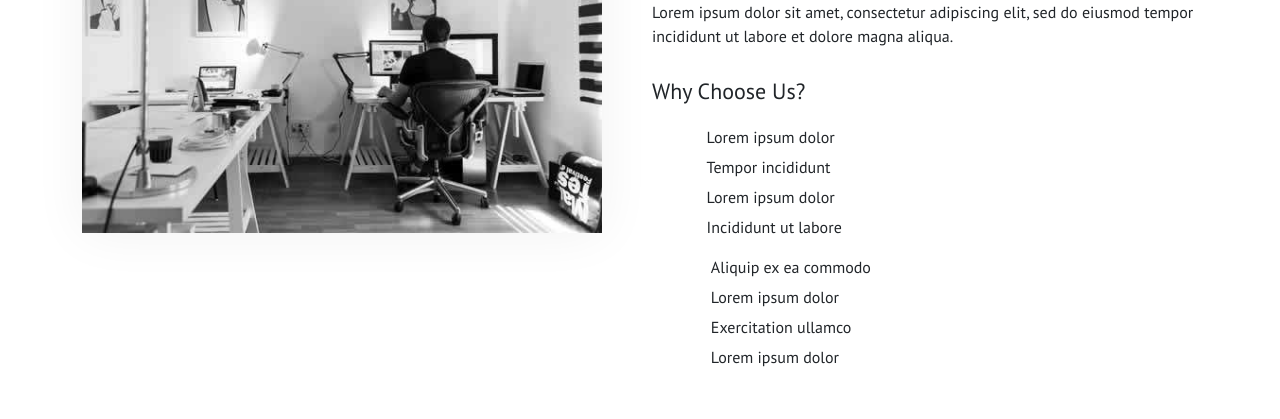
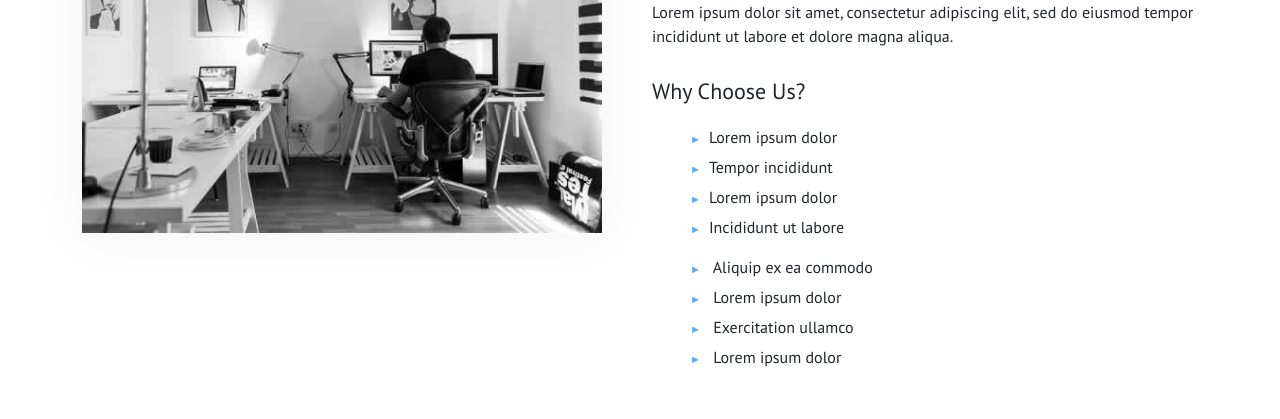
Before and after one commit to RafaelAngeloPiad/dx, a React (Create React App) app: page / in a window 1280 px wide. Shown: the part 7180-7599 px from the top of the page. Built offline with nearby package versions, Linux system fonts and the light colour scheme.

Commit message:
bootstrap changes

```diff
--- a/src/components/css/About.css
+++ b/src/components/css/About.css
@@ -26,7 +26,7 @@
   padding: 0;
 }
 #about .about-text li:before {
-  content: "\f00c";
+  content: "►";
   font-family: "FontAwesome";
   color: #5ca9fb;
   font-size: 11px;
```
